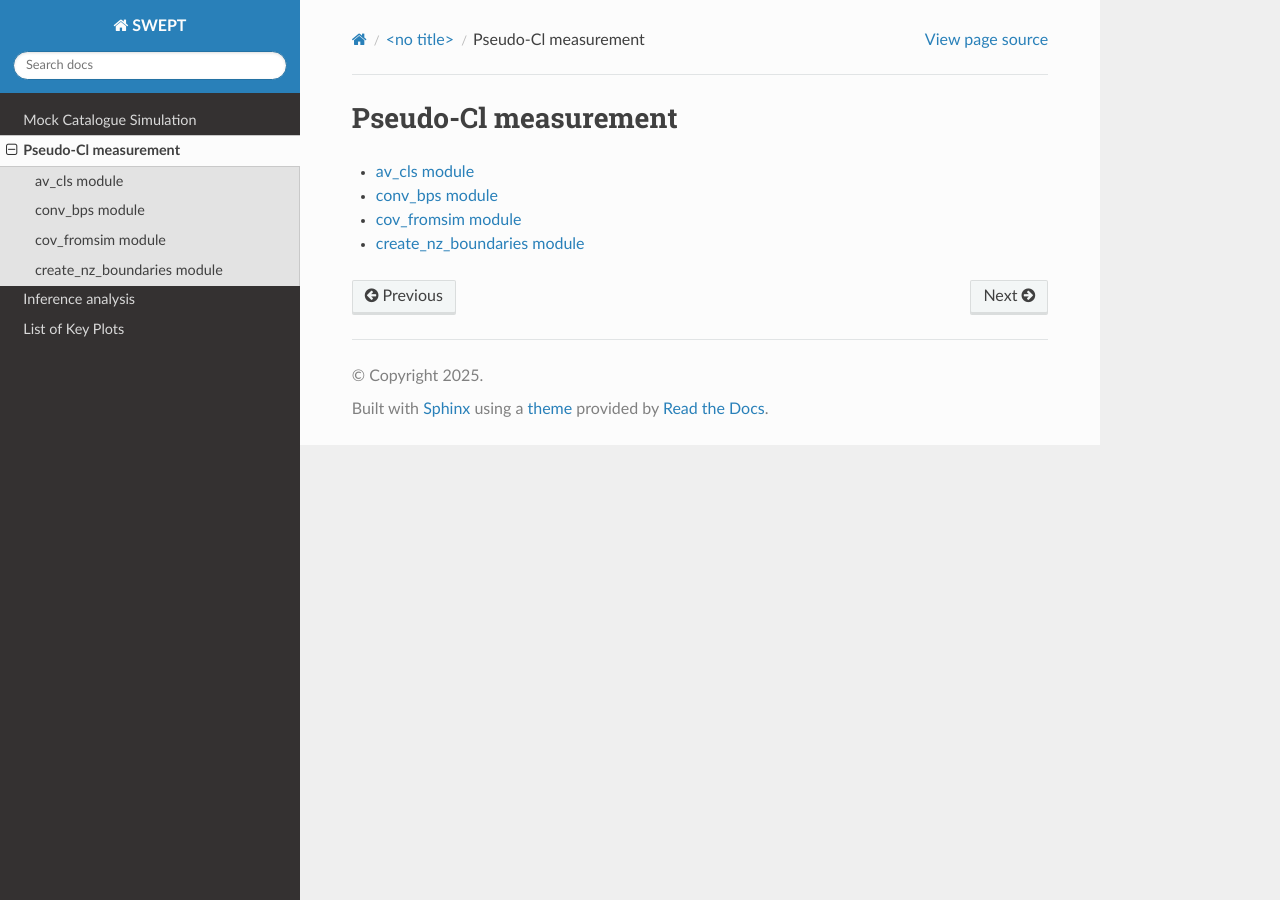
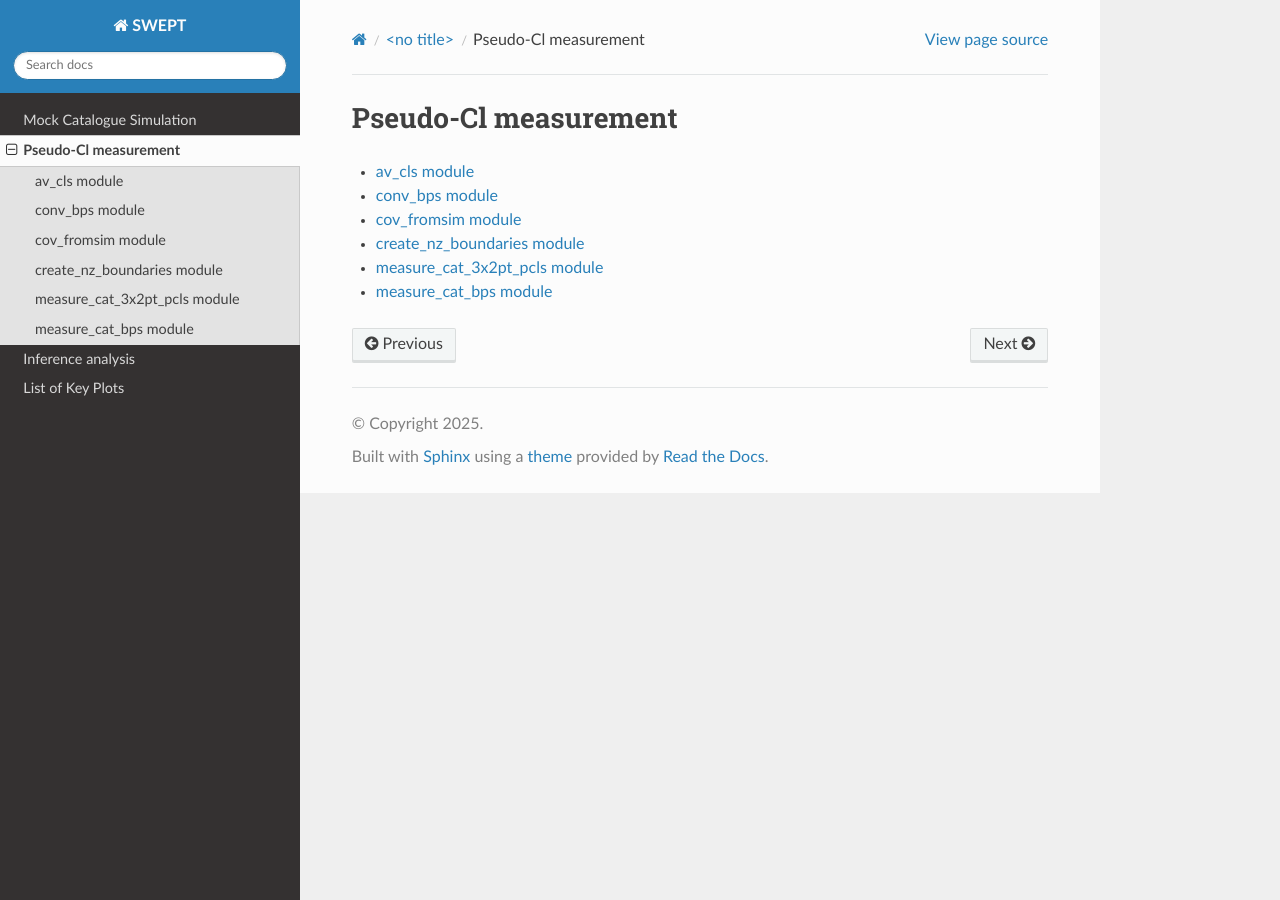
Before and after one commit to j-hw-wong/SWEPT, a Sphinx documentation site: the page built from docs/source/pcl_measurement.rst, in a window 1280 px wide. Built offline with Sphinx 7.4.7 and the Read the Docs theme 3.1.0, drawn with Linux system fonts in a browser that asks for light colours; pages that are not in the unit, such as notebooks, are missing from menus.

Commit message:
Updated environment variables

```diff
--- a/docs/source/conf.py
+++ b/docs/source/conf.py
@@ -6,9 +6,6 @@ sys.path.insert(0, os.path.abspath('..'))
 sys.path.insert(0, os.path.abspath('../angular_binning'))
 autodoc_mock_imports = ['gaussian_cl_likelihood', 'angular_binning', 'healpy', 'matplotlib', 'numpy', 'pymaster', 'scipy', 'h5py']
 
-PIPELINE_DIR='/TEST/'
-GAUSSIAN_CL_LIKELIHOOD_PATH='/TEST/'
-ANGULAR_BINNING_PATH='/TEST/'
 
 # -- Project information
 
--- a/docs/source/pcl_measurement.rst
+++ b/docs/source/pcl_measurement.rst
@@ -8,3 +8,5 @@ Pseudo-Cl measurement
    pcl_measurement/conv_bps
    pcl_measurement/cov_fromsim
    pcl_measurement/create_nz_boundaries
+   pcl_measurement/measure_cat_3x2pt_pcls
+   pcl_measurement/measure_cat_bps
--- a/docs/source/plots.rst
+++ b/docs/source/plots.rst
@@ -1,5 +1,5 @@
 List of Key Plots
-=====
+===================================
 
 The Key Plots that demonstrate the tomographic 3x2pt power spectrum constraints
 on Dark Energy are presented in Wong et al. 2025 (https://arxiv.org/abs/2501.07559)
```
